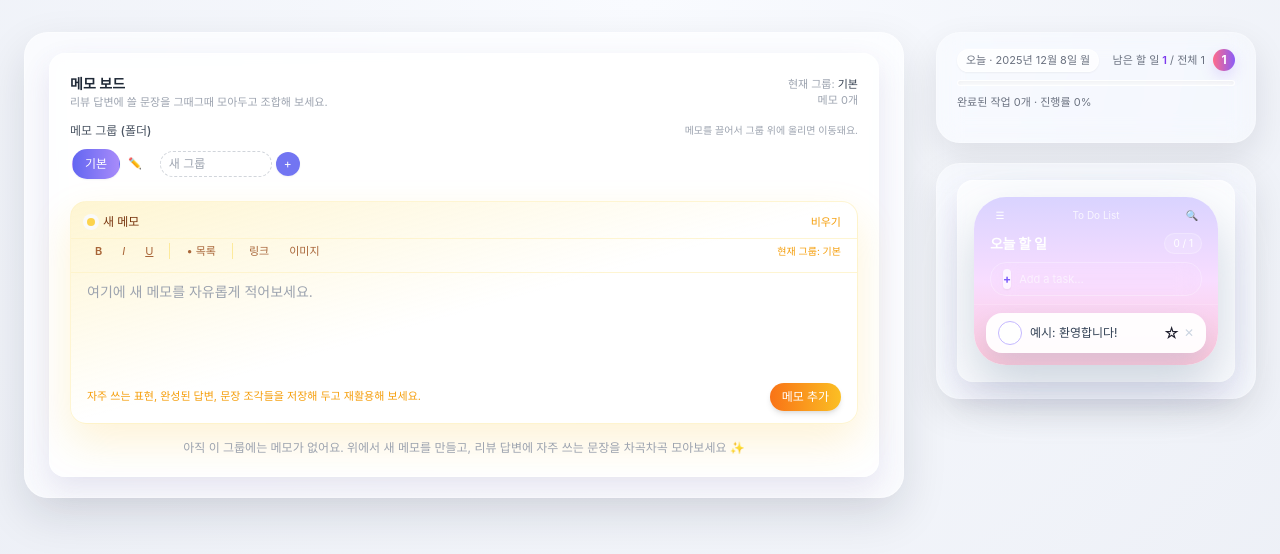
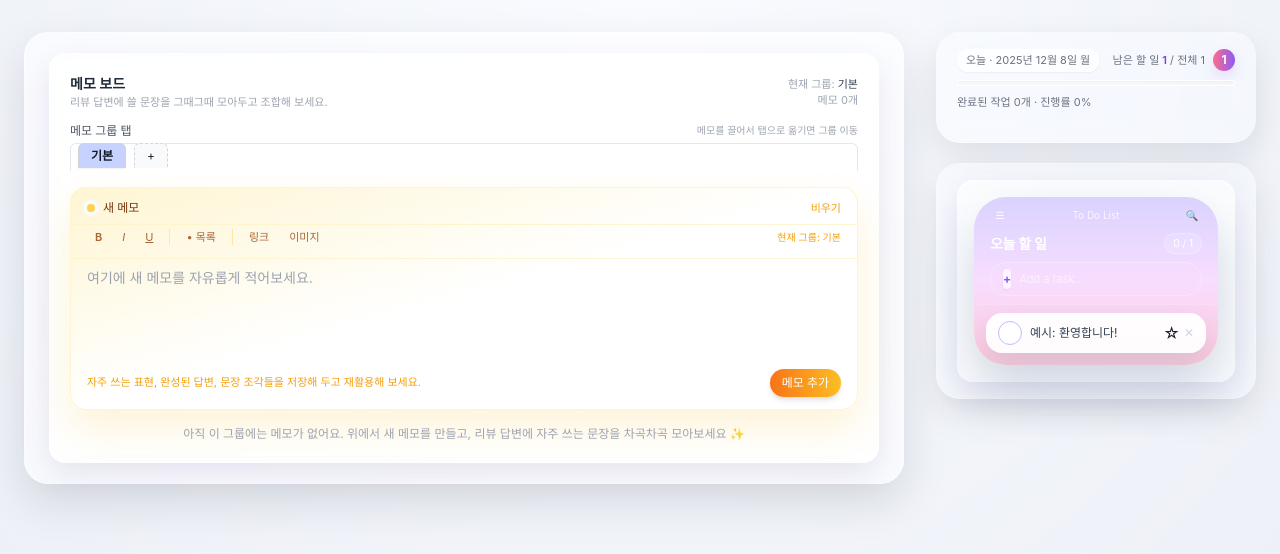
Before and after one commit to wskimkj/memo, a React (Vite) app: page / in a window 1280 px wide. Shown: the top 554 px of the page. Built offline with nearby package versions, Linux system fonts and the light colour scheme.

Commit message:
Update MemoBoard.jsx

```diff
--- a/src/components/MemoBoard.jsx
+++ b/src/components/MemoBoard.jsx
@@ -11,6 +11,23 @@ const PASTEL_NOTE_COLORS = [
   "#F5F5F4", // 그레이
 ];
 
+// 그룹 탭 색 (원노트 느낌)
+const GROUP_TAB_COLORS = [
+  "#BFDBFE", // 연파랑
+  "#FBCFE8", // 연핑크
+  "#FDE68A", // 연노랑
+  "#C7D2FE", // 연보라
+  "#BBF7D0", // 연민트
+];
+
+// 그룹 이름으로 항상 같은 색 나오게
+function getGroupColor(name) {
+  if (!name) return GROUP_TAB_COLORS[0];
+  let sum = 0;
+  for (let i = 0; i < name.length; i++) sum += name.charCodeAt(i);
+  return GROUP_TAB_COLORS[sum % GROUP_TAB_COLORS.length];
+}
+
 export default function MemoBoard({
   memos,
   setMemos,
@@ -20,18 +37,19 @@ export default function MemoBoard({
   setGroupsOrder,
 }) {
   const [newGroup, setNewGroup] = useState("");
+  const [showNewGroupInput, setShowNewGroupInput] = useState(false);
+
   const [draftHtml, setDraftHtml] = useState("");
   const [clipboardMemo, setClipboardMemo] = useState(null);
 
-  // 그룹 이름 편집
   const [editingGroup, setEditingGroup] = useState(null);
   const [editingGroupValue, setEditingGroupValue] = useState("");
 
-  // 메모 → 그룹 드랍 이동용 상태
+  // 메모 → 그룹 드래그 이동 상태
   const [draggingMemoId, setDraggingMemoId] = useState(null);
   const [memoDragOverGroup, setMemoDragOverGroup] = useState(null);
 
-  // 색상 선택 팝업용 상태
+  // 색상 선택 팝업 (메모별)
   const [colorPickerFor, setColorPickerFor] = useState(null);
 
   const draftEditorRef = useRef(null);
@@ -60,6 +78,7 @@ export default function MemoBoard({
     });
     setActiveGroup(g);
     setNewGroup("");
+    setShowNewGroupInput(false);
   }
 
   // 그룹 삭제
@@ -99,7 +118,7 @@ export default function MemoBoard({
     }
   }
 
-  // 그룹 이름 편집 시작/저장/취소
+  // 그룹 이름 편집
   function startEditGroup(name) {
     setEditingGroup(name);
     setEditingGroupValue(name);
@@ -150,13 +169,24 @@ export default function MemoBoard({
     });
   }
 
-  // 메모 텍스트 업데이트
+  // 메모 본문 HTML 업데이트
   function updateMemoHtml(id, html) {
     const plain = stripHtml(html);
     setMemos((prev) => {
       const copy = { ...prev };
       copy[activeGroup] = (copy[activeGroup] || []).map((m) =>
         m.id === id ? { ...m, html, text: plain } : m
+      );
+      return copy;
+    });
+  }
+
+  // 메모 제목 업데이트
+  function updateMemoTitle(id, title) {
+    setMemos((prev) => {
+      const copy = { ...prev };
+      copy[activeGroup] = (copy[activeGroup] || []).map((m) =>
+        m.id === id ? { ...m, title } : m
       );
       return copy;
     });
@@ -173,7 +203,7 @@ export default function MemoBoard({
     });
   }
 
-  // 메모를 다른 그룹으로 이동 (드래그 & 드롭용)
+  // 메모를 다른 그룹으로 이동 (드래그 & 드롭)
   function moveMemoToGroup(id, targetGroup) {
     if (!targetGroup || targetGroup === activeGroup) return;
     setMemos((prev) => {
@@ -222,6 +252,7 @@ export default function MemoBoard({
     const plain = stripHtml(base.html || base.text || "");
     const nextMemo = {
       id: newId,
+      title: base.title || plain.slice(0, 30),
       text: plain,
       html: base.html,
       createdAt: new Date().toISOString(),
@@ -244,8 +275,10 @@ export default function MemoBoard({
     const plain = stripHtml(html);
     if (!plain) return;
     const group = activeGroup || groups[0] || "기본";
+    const firstLine = plain.split("\n")[0] || "";
     const nextMemo = {
       id: Date.now().toString(),
+      title: firstLine.slice(0, 30), // 기본 제목
       text: plain,
       html,
       createdAt: new Date().toISOString(),
@@ -314,8 +347,8 @@ export default function MemoBoard({
       {clipboardMemo && (
         <div className="mb-3 flex items-center justify-between rounded-xl border border-dashed border-amber-300/80 bg-amber-50/70 px-3 py-2 text-[11px] text-amber-800">
           <span>
-            "{clipboardMemo.memo?.text?.slice(0, 20) || "메모"}" 를{" "}
-            {clipboardMemo.mode === "cut" ? "잘라냈어요" : "복사했어요"}.
+            "{clipboardMemo.memo?.title || clipboardMemo.memo?.text?.slice(0, 20) || "메모"}
+            " 를 {clipboardMemo.mode === "cut" ? "잘라냈어요" : "복사했어요"}.
           </span>
           <div className="flex items-center gap-1">
             <button
@@ -334,26 +367,32 @@ export default function MemoBoard({
         </div>
       )}
 
-      {/* 상단: 그룹(폴더) 바 */}
+      {/* 상단: 그룹 탭 바 (원노트 스타일) */}
       <div className="mb-4">
-        <div className="flex items-center justify-between gap-2 mb-2">
+        <div className="flex items-center justify-between mb-1">
           <span className="text-xs font-medium text-gray-600">
-            메모 그룹 (폴더)
+            메모 그룹 탭
           </span>
           <span className="text-[10px] text-gray-400">
-            메모를 끌어서 그룹 위에 올리면 이동돼요.
+            메모를 끌어서 탭으로 옮기면 그룹 이동
           </span>
         </div>
 
-        <div className="flex items-center gap-2 overflow-x-auto pb-1">
-          {groups.map((g) => (
+        <div className="relative">
+          {/* 탭 아래 하얀 바 */}
+          <div className="h-7 bg-white/90 rounded-t-md border border-gray-200 border-b-0" />
+
+          {/* 탭들 */}
+          <div className="absolute left-2 top-0 flex items-end gap-1 pr-14">
+            {groups.map((g) => {
+              const active = g === activeGroup;
+              const color = getGroupColor(g);
+              return (
                 <div
                   key={g}
                   className={
-                "relative flex items-center gap-1 shrink-0 rounded-full px-0.5 py-0.5 transition-colors " +
-                (memoDragOverGroup === g
-                  ? "bg-violet-50/80"
-                  : "bg-transparent")
+                    "group relative flex items-center " +
+                    (memoDragOverGroup === g ? "drop-shadow-md" : "")
                   }
                   onDragOver={(e) => {
                     if (draggingMemoId) {
@@ -390,59 +429,78 @@ export default function MemoBoard({
                           setEditingGroupValue("");
                         }
                       }}
-                  className="px-3 py-1.5 rounded-full text-xs border border-indigo-200 bg-white/90 focus:outline-none focus:ring-1 focus:ring-indigo-300 min-w-[80px]"
+                      className="px-3 py-1 text-xs rounded-t-md border border-gray-300 bg-white/95 outline-none"
+                      style={{ marginBottom: 1 }}
                     />
                   ) : (
                     <button
                       onClick={() => setActiveGroup(g)}
                       className={
-                    "px-3 py-1.5 rounded-full text-xs border transition-colors cursor-pointer select-none " +
-                    (activeGroup === g
-                      ? "bg-gradient-to-r from-indigo-500 to-violet-400 text-white border-transparent shadow-sm"
-                      : "bg-white/80 border-gray-200 text-gray-700 hover:bg-white")
+                        "px-3 py-1 text-xs rounded-t-md border border-gray-300 border-b-0 shadow-sm transition-all " +
+                        (active
+                          ? "font-semibold text-gray-900"
+                          : "text-gray-600 hover:-translate-y-[1px]")
                       }
+                      style={{
+                        backgroundColor: color,
+                        marginBottom: active ? 0 : 1,
+                      }}
                     >
                       {g}
                     </button>
                   )}
 
-              {activeGroup === g && editingGroup !== g && (
+                  {/* 탭 우측 작은 아이콘들 */}
+                  {active && editingGroup !== g && (
+                    <div className="absolute -right-4 bottom-[3px] flex flex-col gap-[2px] opacity-0 group-hover:opacity-100 transition-opacity">
                       <button
                         onClick={() => startEditGroup(g)}
-                  className="ml-1 text-[11px] text-gray-400 hover:text-indigo-500"
-                  title="그룹 이름 편집"
+                        className="text-[10px] text-gray-500 hover:text-indigo-500"
+                        title="이름 수정"
                       >
                         ✏️
                       </button>
-              )}
-
-              {activeGroup === g && groups.length > 1 && (
+                      {groups.length > 1 && (
                         <button
                           onClick={() => deleteGroup(g)}
-                  className="ml-0.5 text-[11px] text-gray-300 hover:text-red-500"
-                  title="그룹 삭제"
+                          className="text-[10px] text-gray-400 hover:text-red-500"
+                          title="삭제"
                         >
                           🗑
                         </button>
                       )}
                     </div>
-          ))}
+                  )}
+                </div>
+              );
+            })}
 
-          {/* 새 그룹 생성 */}
-          <div className="flex items-center gap-1 shrink-0 ml-2">
-            <input
-              value={newGroup}
-              onChange={(e) => setNewGroup(e.target.value)}
-              placeholder="새 그룹"
-              className="px-2 py-1 text-xs rounded-full border border-dashed border-gray-300 bg-white/70 focus:outline-none focus:ring-1 focus:ring-indigo-300 w-28"
-            />
+            {/* + 탭 */}
             <button
-              onClick={createGroup}
-              className="px-2 py-1 rounded-full text-xs bg-indigo-500/90 text-white hover:bg-indigo-500 shadow-sm"
+              onClick={() => setShowNewGroupInput((v) => !v)}
+              className="ml-1 px-3 py-1 text-xs rounded-t-md border border-dashed border-gray-300 border-b-0 bg-gray-50 hover:bg-white hover:-translate-y-[1px] transition-all"
             >
               +
             </button>
           </div>
+
+          {/* 새 그룹 입력창 */}
+          {showNewGroupInput && (
+            <div className="mt-8 flex items-center gap-2 px-2">
+              <input
+                value={newGroup}
+                onChange={(e) => setNewGroup(e.target.value)}
+                placeholder="새 그룹 이름"
+                className="px-2 py-1 text-xs rounded-md border border-gray-300 flex-1 bg-white/90 outline-none focus:ring-1 focus:ring-indigo-300"
+              />
+              <button
+                onClick={createGroup}
+                className="px-2 py-1 text-xs rounded-md bg-indigo-500 text-white hover:bg-indigo-600"
+              >
+                추가
+              </button>
+            </div>
+          )}
         </div>
       </div>
 
@@ -547,7 +605,7 @@ export default function MemoBoard({
         </div>
       </div>
 
-      {/* 메모 리스트 - 파스텔 스티커 메모 */}
+      {/* 메모 리스트 - 파스텔 스티커 메모 + 제목 필드 */}
       <div className="flex-1 flex flex-col">
         {currentMemos.length === 0 ? (
           <div className="flex-1 flex items-center justify-center text-xs text-gray-400 text-center px-4">
@@ -559,7 +617,6 @@ export default function MemoBoard({
             {currentMemos.map((m) => {
               const contentHtml =
                 m.html || (m.text ? m.text.replace(/\n/g, "<br />") : "");
-              const firstLine = (m.text || "").split("\n")[0] || "제목 없음";
               const color = m.color || getRandomColor();
 
               return (
@@ -580,15 +637,17 @@ export default function MemoBoard({
                   {/* 상단 테이프 느낌 */}
                   <div className="absolute -top-1 left-1/2 -translate-x-1/2 w-16 h-2 rounded-b-full bg-white/70 shadow" />
 
-                  {/* 카드 상단 헤더 */}
+                  {/* 카드 상단: 제목 + 액션 */}
                   <div className="px-3 pt-3 pb-2 flex items-start justify-between gap-2">
                     <div className="flex-1 min-w-0">
-                      <div className="text-[11px] text-gray-500 mb-0.5">
-                        메모
-                      </div>
-                      <div className="text-xs font-semibold text-gray-800 truncate">
-                        {firstLine}
-                      </div>
+                      <input
+                        value={m.title || ""}
+                        onChange={(e) =>
+                          updateMemoTitle(m.id, e.target.value)
+                        }
+                        placeholder="제목을 입력하세요"
+                        className="w-full text-xs font-semibold text-gray-900 bg-transparent border-b border-white/60 focus:outline-none focus:border-gray-700 pb-0.5 placeholder:text-gray-400"
+                      />
                     </div>
 
                     <div className="flex flex-col items-end gap-1 relative">
@@ -673,7 +732,7 @@ export default function MemoBoard({
                     />
                   </div>
 
-                  {/* 하단 메타 (그룹 표시는 제거, 시간만) */}
+                  {/* 하단 메타 (작성시간만) */}
                   <div className="px-3 pb-3 flex items-center justify-between gap-2 text-[11px] text-gray-600">
                     {m.createdAt && (
                       <span className="text-[10px] text-gray-500">
@@ -687,7 +746,7 @@ export default function MemoBoard({
                       </span>
                     )}
                     <span className="text-[10px] text-gray-400">
-                      드래그해서 그룹으로 이동
+                      드래그해서 그룹 탭으로 이동
                     </span>
                   </div>
                 </motion.div>
```
Lines whose indentation alone changed are shown as unchanged.
